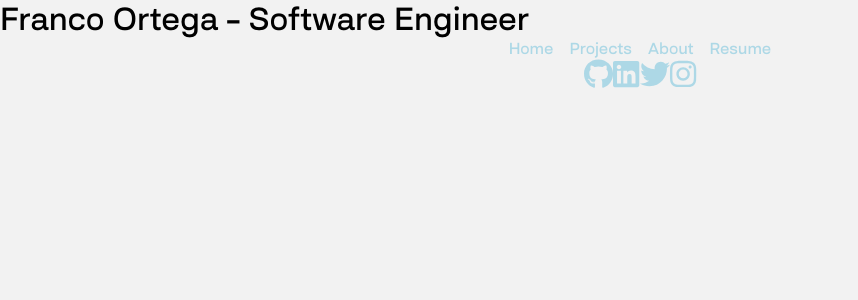
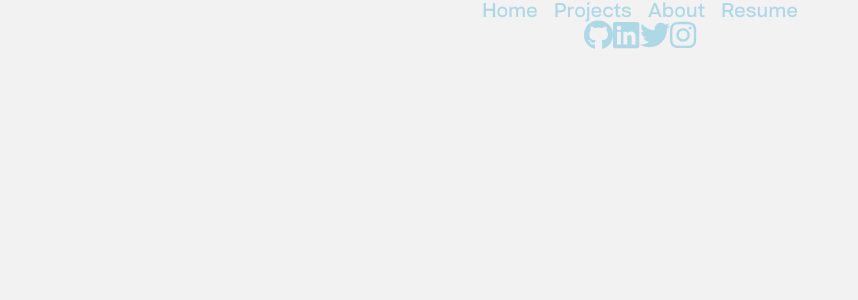
Before and after one commit to franco-ortega/portfolio-two, a Next.js app: page / in a window 1280 px wide. Both pictures are taken after a click on the button "Welcome". Shown: the top 300 px of the page, without its empty margins (0-858 px from the left). Built offline with nearby package versions, Linux system fonts and the light colour scheme.

Commit message:
remove font-size from SocialLink

```diff
--- a/components/layout/Layout.jsx
+++ b/components/layout/Layout.jsx
@@ -4,9 +4,6 @@ import styles from './Layout.module.scss';
 const Layout = ({ children }) => {
   return (
     <div className={styles.Layout} data-testid='layout'>
-      <header>
-        <h1>Franco Ortega - Software Engineer</h1>
-      </header>
       <Nav />
       <main>{children}</main>
     </div>
--- a/components/links/SocialLink.module.scss
+++ b/components/links/SocialLink.module.scss
@@ -1,5 +1,4 @@
 .SocialLink {
   color: var(--color-accent);
-  font-size: var(--nav-link-nav);
   line-height: var(--line-height-nav);
 }
--- a/components/navs/PortfolioNav.module.scss
+++ b/components/navs/PortfolioNav.module.scss
@@ -8,7 +8,7 @@
     li {
       color: var(--color-accent);
       font-family: var(--font-family-primary);
-      font-size: var(--nav-link-nav);
+      font-size: var(--font-size-nav);
       line-height: var(--line-height-nav);
     }
   }
```
